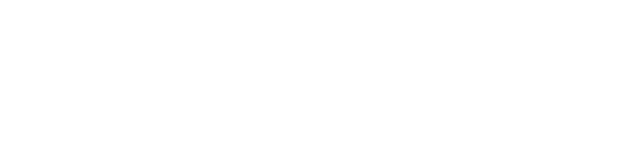
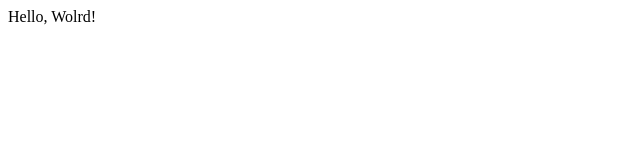
Before and after one commit to orgsin/www, a plain HTML site: page index.html in a window 1280 px wide. Shown: the whole page, without its empty margins (0-640 px from the left). Drawn offline with Linux system fonts and the light colour scheme.

Commit message:
Update index.html

```diff
--- a/index.html
+++ b/index.html
@@ -10,5 +10,6 @@
 <link rel="stylesheet" href="">
 </head>
 <body>
+  Hello, Wolrd!
 </body>
 </html>
```
